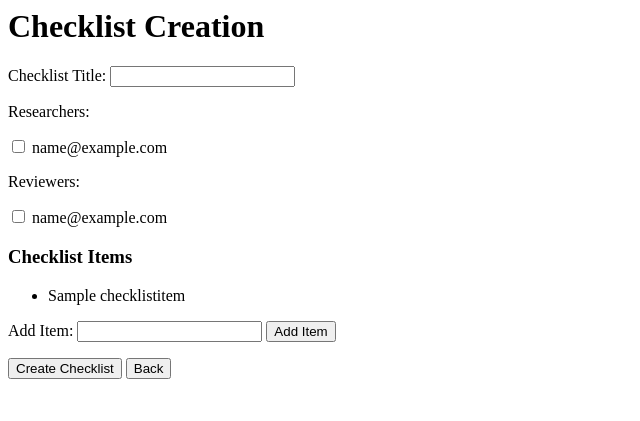
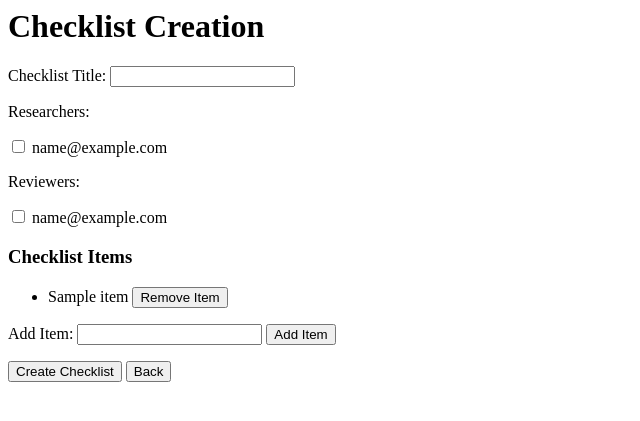
Before and after one commit to Image-X-Institute/scientific-method-app, a Django app: template sm_project/cl_app/templates/cl_app/add_checklist.html in a window 1280 px wide. Shown: the top 421 px of the page, without its empty margins (0-640 px from the left). Run offline with Django 4.2, Linux system fonts and the light colour scheme; tables that the repository leaves empty hold one stand-in row (values such as "Sample post"); the template is opened without the code that fills it: values that come from a table or form of the project are taken from there, most other values are stand-ins (such as "Sample title", 1, 10 or a date in 2020).

Commit message:
Added the remove_temp_item function

```diff
--- a/sm_project/cl_app/templates/cl_app/add_checklist.html
+++ b/sm_project/cl_app/templates/cl_app/add_checklist.html
@@ -5,9 +5,10 @@
 </form>
 <h3>Checklist Items</h3>
 <ul>
-    {% for checklistitem in temp_checklist.checklistitem_set.all %}
+    {% for item in temp_checklist.checklistitem_set.all %}
         <li>
-            {{ checklistitem.item_title }}
+            {{ item.item_title }}
+            <a href="{% url 'cl_app:remove_temp_item' item.id %}"><button>Remove Item</button></a>
         </li>
     {% endfor %}
     </ul>
--- a/sm_project/cl_app/urls.py
+++ b/sm_project/cl_app/urls.py
@@ -10,6 +10,7 @@ urlpatterns = [
     path('', views.checklist_index, name="user_checklists"),
     path('add_checklist/', views.add_checklist, name="add_checklist"),
     path('add_checklist/add_item/', views.add_temp_item, name="add_temp_item"),
+    path('add_checklist/remove_item<int:item_id>/', views.remove_temp_item, name="remove_temp_item"),
     path('remove_checklist<int:checklist_id>/', views.remove_checklist, name="remove_checklist"),
     path('logout/', LogoutView.as_view(next_page=settings.LOGOUT_REDIRECT_URL), name="logout"),
     path('checklist<int:checklist_id>/', views.checklist_view, name="checklist"),
```
Also changed, not shown: sm_project/cl_app/views.py (+17 -0 lines).
